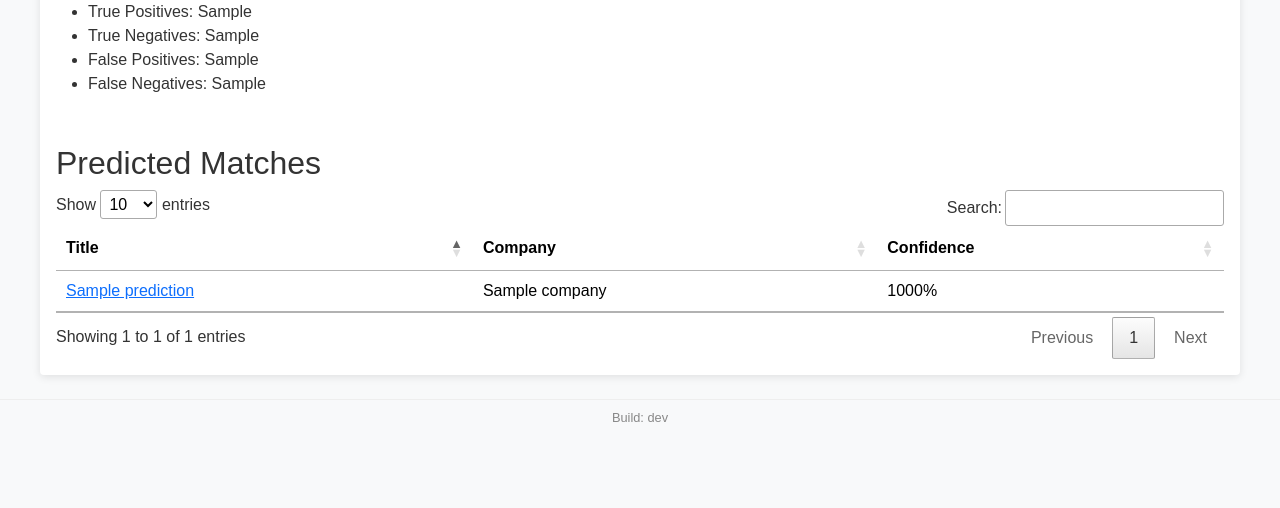
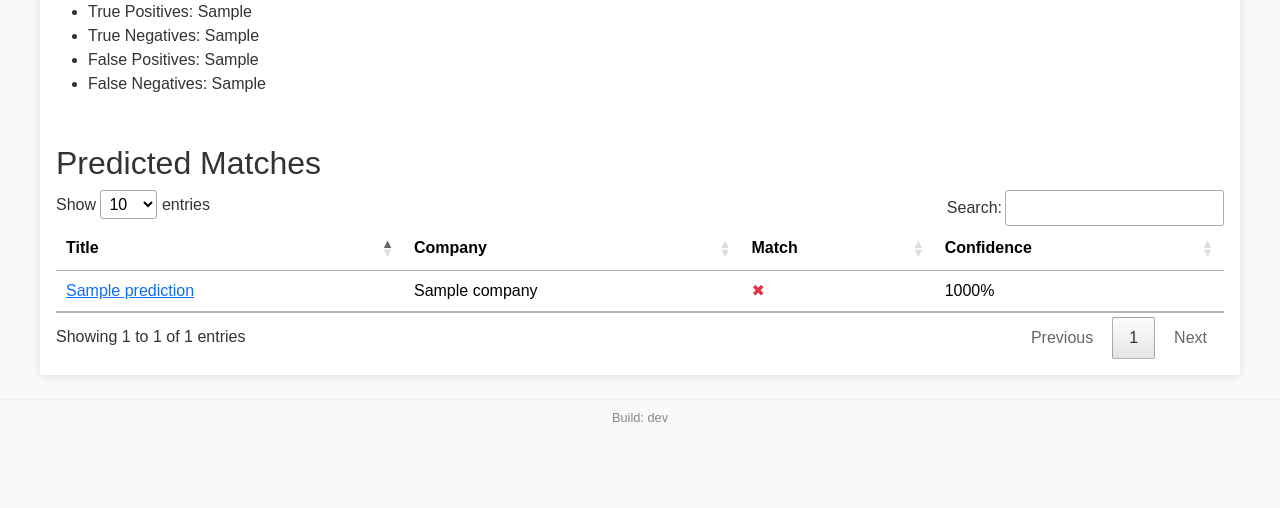
Before and after one commit to mullinmax/job-search, a FastAPI app: template app/templates/stats.html in a window 1280 px wide. Shown: the part 1255-1763 px from the top of the page. Run offline with FastAPI, Linux system fonts and the light colour scheme; the template is opened without the code that fills it: most values are stand-ins (such as "Sample title", 1, 10 or a date in 2020); some libraries are stand-ins or nearby versions.

Commit message:
Show predicted match quality in stats

```diff
--- a/app/templates/stats.html
+++ b/app/templates/stats.html
@@ -91,13 +91,20 @@
 {% if predictions %}
 <table class="table table-sm data-table">
   <thead>
-    <tr><th>Title</th><th>Company</th><th>Confidence</th></tr>
+    <tr><th>Title</th><th>Company</th><th>Match</th><th>Confidence</th></tr>
   </thead>
   <tbody>
   {% for p in predictions %}
   <tr>
     <td><a href="/swipe?job_id={{ p.id }}">{{ p.title }}</a></td>
     <td>{{ p.company }}</td>
+    <td>
+      {% if p.match %}
+        <span class="text-success">✔</span>
+      {% else %}
+        <span class="text-danger">✖</span>
+      {% endif %}
+    </td>
     <td>{{ '{:.0%}'.format(p.confidence) }}</td>
   </tr>
   {% endfor %}
```
Also changed, not shown: app/model.py (+12 -3 lines).
